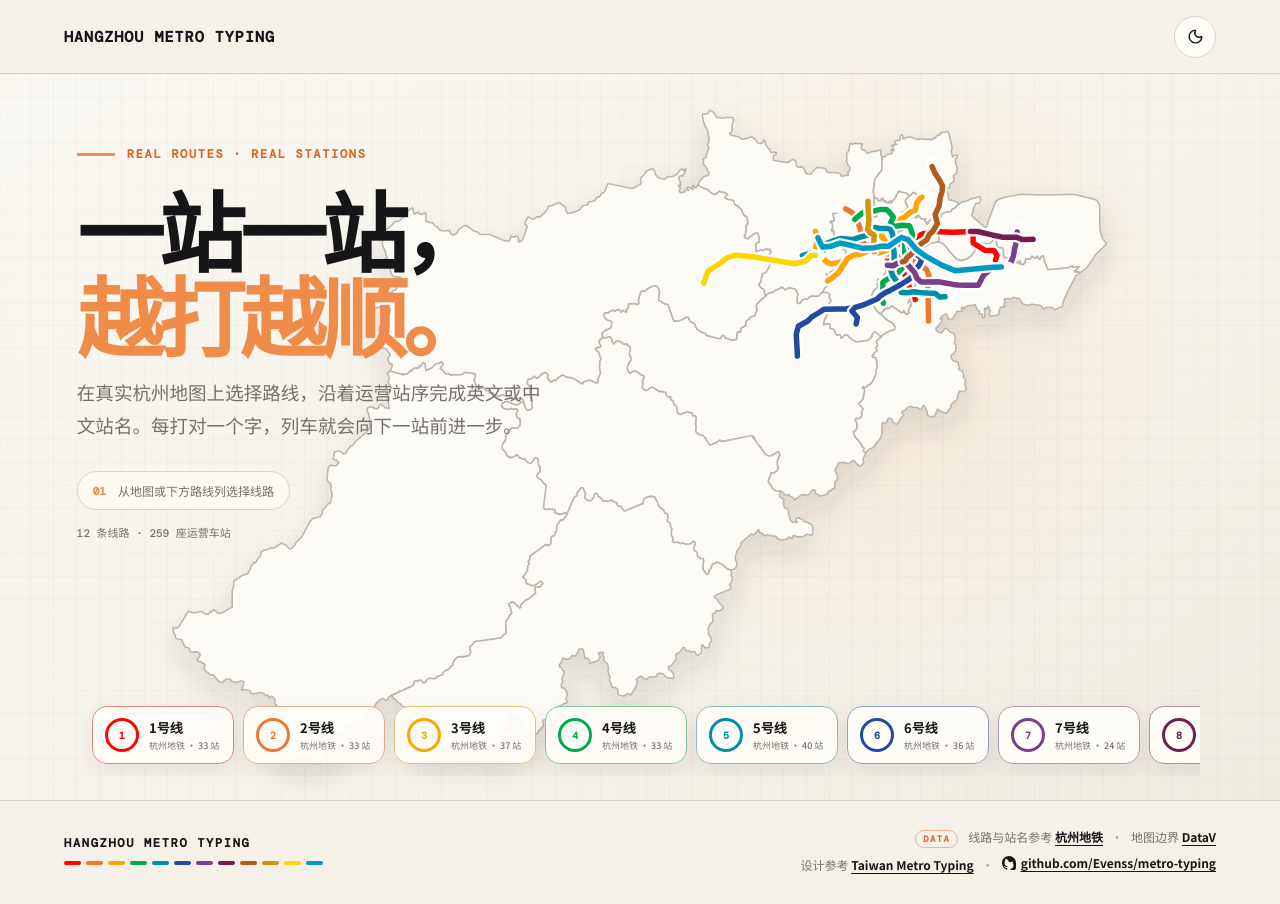
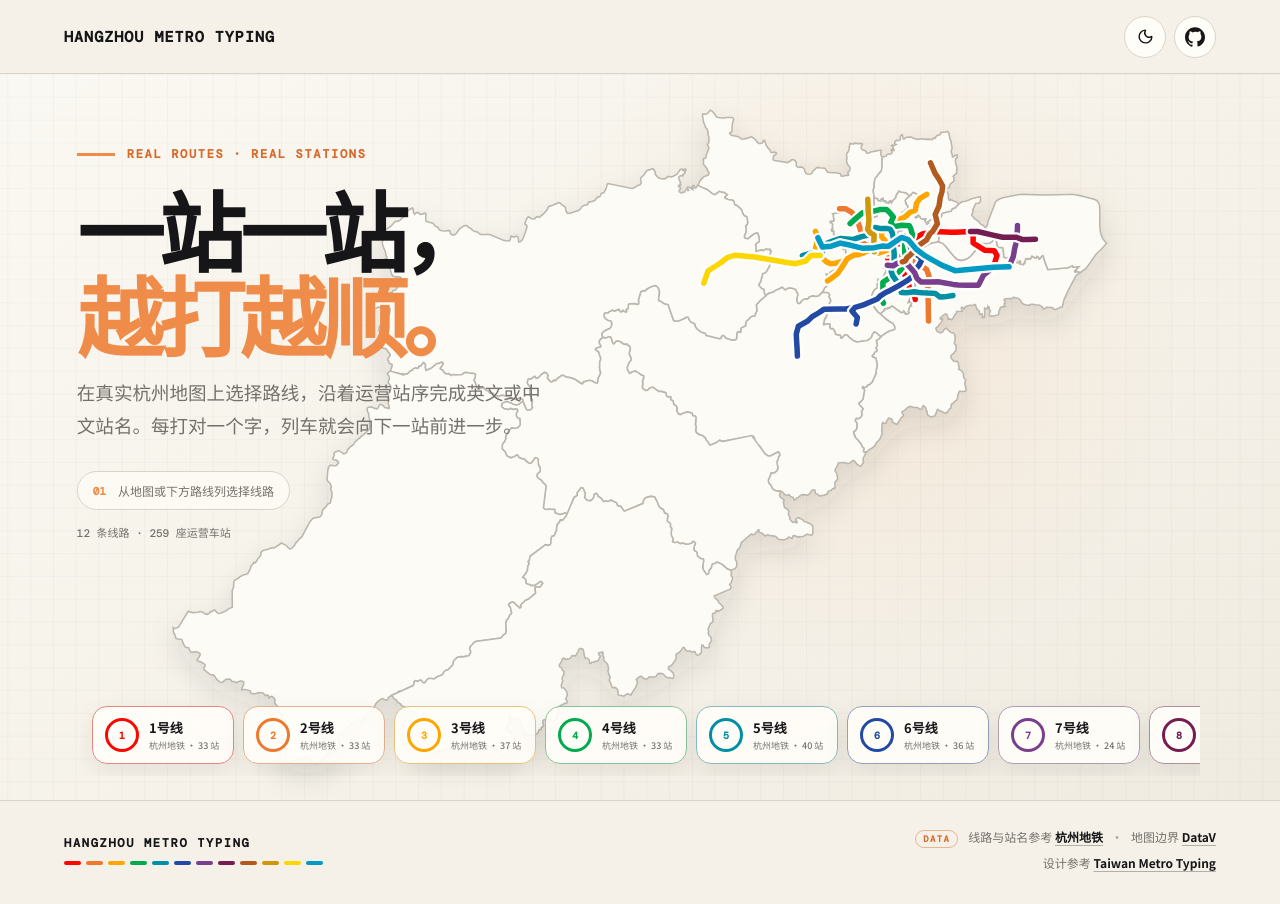
Before and after one commit to Evenss/metro-typing, a Next.js app: page / in a window 1280 px wide. Built offline with nearby package versions, Linux system fonts and the light colour scheme.

Commit message:
Refine GitHub link and map animations

```diff
--- a/app/MetroTyping.tsx
+++ b/app/MetroTyping.tsx
@@ -532,6 +532,7 @@ function Header({
       <button className="brand" type="button" onClick={onHome} aria-label="回到首页">
         HANGZHOU METRO TYPING
       </button>
+      <div className="top-actions">
         <button
           className="icon-button"
           type="button"
@@ -542,6 +543,17 @@ function Header({
         >
           {dark ? <SunIcon /> : <MoonIcon />}
         </button>
+        <a
+          className="icon-button github-button"
+          href="https://github.com/Evenss/metro-typing"
+          target="_blank"
+          rel="noopener noreferrer"
+          aria-label="在 GitHub 上查看项目（在新窗口打开）"
+          title="GitHub"
+        >
+          <GitHubIcon />
+        </a>
+      </div>
     </header>
   );
 }
@@ -595,14 +607,14 @@ function SunIcon() {
 function GitHubIcon() {
   return (
     <svg
-      viewBox="0 0 16 16"
-      width="14"
-      height="14"
+      viewBox="0 0 24 24"
+      width="20"
+      height="20"
       fill="currentColor"
       aria-hidden="true"
       focusable="false"
     >
-      <path d="M8 0C3.58 0 0 3.58 0 8c0 3.54 2.29 6.53 5.47 7.59.4.07.55-.17.55-.38 0-.19-.01-.82-.01-1.49-2.01.37-2.53-.49-2.69-.94-.09-.23-.48-.94-.82-1.13-.28-.15-.68-.52-.01-.53.63-.01 1.08.58 1.23.82.72 1.21 1.87.87 2.33.66.07-.52.28-.87.51-1.07-1.78-.2-3.64-.89-3.64-3.95 0-.87.31-1.59.82-2.15-.08-.2-.36-1.02.08-2.12 0 0 .67-.21 2.2.82A7.65 7.65 0 0 1 8 6.8c.68 0 1.36.09 2 .27 1.53-1.04 2.2-.82 2.2-.82.44 1.1.16 1.92.08 2.12.51.56.82 1.27.82 2.15 0 3.07-1.87 3.75-3.65 3.95.29.25.54.73.54 1.48 0 1.07-.01 1.93-.01 2.2 0 .21.15.46.55.38A8.01 8.01 0 0 0 16 8c0-4.42-3.58-8-8-8" />
+      <path d="M12 .297c-6.63 0-12 5.373-12 12 0 5.303 3.438 9.8 8.205 11.385.6.113.82-.258.82-.577 0-.285-.01-1.04-.015-2.04-3.338.724-4.042-1.61-4.042-1.61-.546-1.385-1.333-1.754-1.333-1.754-1.089-.745.084-.729.084-.729 1.205.084 1.84 1.237 1.84 1.237 1.07 1.835 2.809 1.305 3.495.998.108-.776.418-1.305.762-1.605-2.665-.3-5.466-1.332-5.466-5.93 0-1.31.465-2.38 1.235-3.22-.135-.303-.54-1.523.105-3.176 0 0 1.005-.322 3.3 1.23A11.5 11.5 0 0 1 12 5.82c1.02.005 2.045.138 3.003.404 2.28-1.552 3.285-1.23 3.285-1.23.645 1.653.24 2.873.12 3.176.765.84 1.23 1.91 1.23 3.22 0 4.61-2.805 5.625-5.475 5.92.42.36.81 1.096.81 2.22 0 1.606-.015 2.896-.015 3.286 0 .315.21.69.825.57C20.565 22.092 24 17.592 24 12.297c0-6.627-5.373-12-12-12" />
     </svg>
   );
 }
@@ -645,15 +657,64 @@ function HomeScreen({
   const uniqueStationCount = new Set(
     data.lines.flatMap((line) => line.stations.map((station) => station.nameZh)),
   ).size;
-  const viewBox = selectedLine
+  const targetViewBox = selectedLine
     ? fitViewBox(linePoints(mapModel, selectedLine), 42, 300)
     : FULL_VIEWBOX;
+  const cityMapRef = useRef<SVGSVGElement>(null);
+  const [mapIntro, setMapIntro] = useState(true);
+
+  useEffect(() => {
+    const maxSegments = Math.max(
+      1,
+      ...data.lines.map((line) => mapModel.lineSegments.get(line.id)?.length ?? 0),
+    );
+    const introDuration =
+      (0.25 + data.lines.length * 0.14 + maxSegments * 0.45 + 1.9) * 1000;
+    const timer = window.setTimeout(() => setMapIntro(false), introDuration);
+    return () => window.clearTimeout(timer);
+  }, [data.lines, mapModel]);
+
+  useEffect(() => {
+    const svg = cityMapRef.current;
+    if (!svg) return undefined;
+
+    const from = (svg.getAttribute("viewBox") ?? FULL_VIEWBOX)
+      .split(/\s+/)
+      .map(Number);
+    const to = targetViewBox.split(/\s+/).map(Number);
+    const startedAt = performance.now();
+    const duration = window.matchMedia("(prefers-reduced-motion: reduce)").matches
+      ? 1
+      : 680;
+    let frameId = 0;
+
+    const frame = (now: number) => {
+      const progress = Math.min((now - startedAt) / duration, 1);
+      const eased = 1 - (1 - progress) ** 3;
+      svg.setAttribute(
+        "viewBox",
+        from
+          .map((value, index) => value + (to[index] - value) * eased)
+          .join(" "),
+      );
+      if (progress < 1) frameId = requestAnimationFrame(frame);
+    };
+
+    frameId = requestAnimationFrame(frame);
+    return () => cancelAnimationFrame(frameId);
+  }, [targetViewBox]);
+
+  const selectLine = (id: string) => {
+    setMapIntro(false);
+    onSelectLine(id);
+  };
 
   return (
     <section className={`home-map-screen${selectedLine ? " focused" : ""}`}>
       <svg
-        className="city-map"
-        viewBox={viewBox}
+        ref={cityMapRef}
+        className={`city-map${mapIntro ? " intro" : ""}`}
+        viewBox={FULL_VIEWBOX}
         role="img"
         aria-label="杭州行政区与地铁运营线路图"
       >
@@ -682,17 +743,22 @@ function HomeScreen({
                 role="button"
                 tabIndex={0}
                 aria-label={`选择${line.lineName}`}
-                style={{ "--route-delay": `${0.18 + lineIndex * 0.08}s` } as CSSProperties}
-                onClick={() => onSelectLine(line.id)}
+                style={{ "--route-delay": `${0.25 + lineIndex * 0.14}s` } as CSSProperties}
+                onClick={() => selectLine(line.id)}
                 onKeyDown={(event: ReactKeyboardEvent<SVGGElement>) => {
                   if (event.key === "Enter" || event.key === " ") {
                     event.preventDefault();
-                    onSelectLine(line.id);
+                    selectLine(line.id);
                   }
                 }}
               >
                 {segments.map((segment, index) => (
-                  <g key={index}>
+                  <g
+                    key={index}
+                    style={{
+                      "--segment-delay": `${(0.25 + lineIndex * 0.14 + index * 0.45).toFixed(2)}s`,
+                    } as CSSProperties}
+                  >
                     <polyline className="route-hit" points={pointsToString(segment)} />
                     <polyline className="route-casing" points={pointsToString(segment)} pathLength="1" />
                     <polyline
@@ -753,7 +819,7 @@ function HomeScreen({
               className={`route-button${selectedLine?.id === line.id ? " selected" : ""}`}
               type="button"
               style={{ "--route": line.color } as CSSProperties}
-              onClick={() => onSelectLine(line.id)}
+              onClick={() => selectLine(line.id)}
             >
               <span className="route-symbol">{line.lineId}</span>
               <span><strong>{line.lineName}</strong><small>{line.operatorName} · {line.stations.length} 站</small></span>
@@ -1045,20 +1111,7 @@ function Footer({ data }: { data: MetroData | null }) {
       </div>
       <div className="footer-meta">
         <p><span className="footer-label">DATA</span>线路与站名参考 <a href="https://www.hzmetro.com/" target="_blank" rel="noreferrer">杭州地铁</a><span className="footer-sep">·</span>地图边界 <a href="https://geo.datav.aliyun.com/areas_v3/bound/330100_full.json" target="_blank" rel="noreferrer">DataV</a></p>
-        <p>
-          设计参考 <a href="https://tw-metro-typing.yencheng.dev/" target="_blank" rel="noreferrer">Taiwan Metro Typing</a>
-          <span className="footer-sep">·</span>
-          <a
-            className="footer-github"
-            href="https://github.com/Evenss/metro-typing"
-            target="_blank"
-            rel="noreferrer"
-            aria-label="在 GitHub 上查看项目"
-          >
-            <GitHubIcon />
-            <span>github.com/Evenss/metro-typing</span>
-          </a>
-        </p>
+        <p>设计参考 <a href="https://tw-metro-typing.yencheng.dev/" target="_blank" rel="noreferrer">Taiwan Metro Typing</a></p>
       </div>
     </footer>
   );
--- a/app/globals.css
+++ b/app/globals.css
@@ -94,6 +94,7 @@ button { color: inherit; }
   cursor: pointer;
 }
 
+.top-actions { display: flex; align-items: center; gap: 8px; }
 .icon-button {
   width: 42px;
   height: 42px;
@@ -105,11 +106,16 @@ button { color: inherit; }
   background: var(--card);
   line-height: 1;
   cursor: pointer;
+  color: var(--ink);
+  text-decoration: none;
   transition: transform 0.18s ease, border-color 0.18s ease;
 }
 .icon-button svg { display: block; flex: 0 0 auto; width: 17px; height: 17px; }
 .icon-button:hover { transform: translateY(-1px); border-color: var(--ink); }
 .icon-button:focus-visible { outline: 2px solid var(--ink); outline-offset: 3px; }
+.github-button svg { width: 20px; height: 20px; }
+.github-button:hover { color: var(--accent-dark); border-color: var(--accent-dark); transform: translateY(-2px); }
+.github-button:active { transform: scale(.94); }
 
 .home-map-screen {
   position: relative;
@@ -162,9 +168,6 @@ button { color: inherit; }
 .dark .route-casing { stroke: rgba(9, 9, 11, 0.92); }
 .route-line {
   stroke-width: 5.5;
-  stroke-dasharray: 1 1;
-  stroke-dashoffset: 1;
-  animation: draw-route 1.05s cubic-bezier(0.55, 0.06, 0.25, 1) var(--route-delay) both;
   transition: stroke-width 0.18s ease;
 }
 .home-route:hover .route-line, .home-route:focus .route-line, .home-route.selected .route-line { stroke-width: 9; }
@@ -175,7 +178,15 @@ button { color: inherit; }
   vector-effect: non-scaling-stroke;
 }
 
+.city-map.intro .districts { animation: route-fade .6s ease both; }
+.city-map.intro .route-casing, .city-map.intro .route-line {
+  vector-effect: none;
+  stroke-dasharray: 1 1;
+  stroke-dashoffset: 1;
+  animation: draw-route 1.1s cubic-bezier(.55,.06,.25,1) var(--segment-delay,var(--route-delay,0s)) both;
+}
 @keyframes draw-route { to { stroke-dashoffset: 0; } }
+@keyframes route-fade { from { opacity: 0; } to { opacity: 1; } }
 
 .home-copy {
   position: absolute;
@@ -475,7 +486,8 @@ kbd {
 
 footer { display: flex; justify-content: space-between; align-items: center; flex-wrap: wrap; gap: 18px 32px; padding: 26px clamp(20px,5vw,72px) 30px; color: var(--muted); border-top: 1px solid var(--line); font-size: 12px; }
 footer p { margin: 0; }
-footer a { color: var(--ink); font-weight: 700; text-underline-offset: 3px; }
+footer a { color: var(--ink); font-weight: 700; text-decoration-color: color-mix(in srgb,var(--ink) 30%,transparent); text-underline-offset: 3px; transition: color .15s ease, text-decoration-color .15s ease; }
+footer a:hover { color: var(--accent-dark); text-decoration-color: currentColor; }
 .footer-brand { display: flex; flex-direction: column; gap: 10px; }
 .footer-wordmark { color: var(--ink); font: 700 12px "DM Mono", monospace; letter-spacing: .14em; }
 .footer-lines { display: flex; gap: 5px; }
@@ -483,8 +495,6 @@ footer a { color: var(--ink); font-weight: 700; text-underline-offset: 3px; }
 .footer-meta { display: flex; flex-direction: column; align-items: flex-end; gap: 7px; line-height: 1.6; }
 .footer-label { margin-right: 10px; padding: 2px 7px; border: 1px solid color-mix(in srgb,var(--accent-dark) 45%,transparent); border-radius: 999px; color: var(--accent-dark); font: 700 9px "DM Mono", monospace; letter-spacing: .15em; }
 .footer-sep { margin: 0 8px; color: color-mix(in srgb,var(--muted) 60%,transparent); }
-.footer-github { display: inline-flex; align-items: center; gap: 5px; }
-.footer-github svg { flex: 0 0 auto; }
 
 @media (max-width: 1000px) {
   .home-copy { width: min(440px, calc(100% - 48px)); }
```
Also changed, not shown: 1 other file (tests, documents, lock files or other folders). Lines whose indentation alone changed are shown as unchanged.
